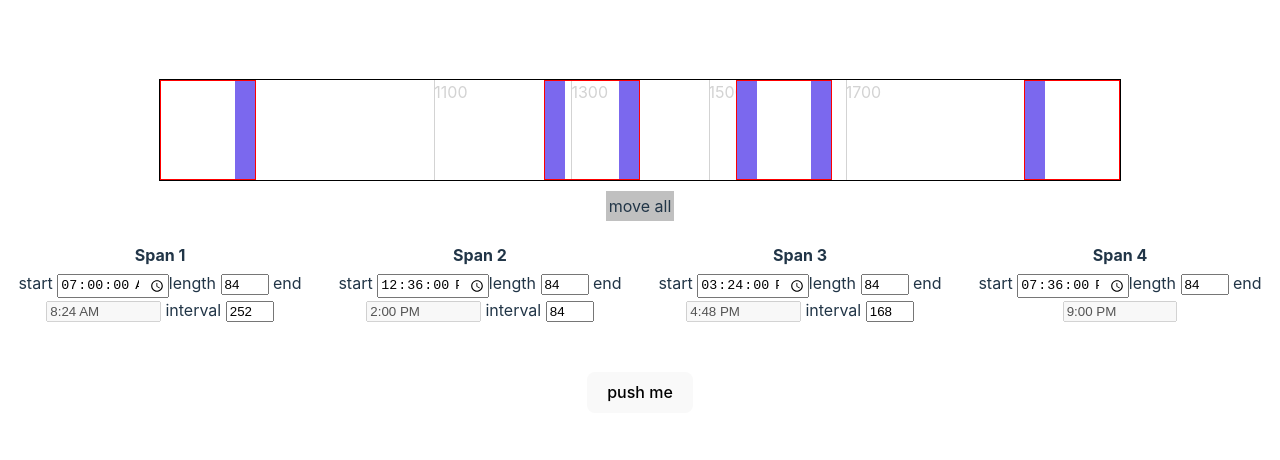
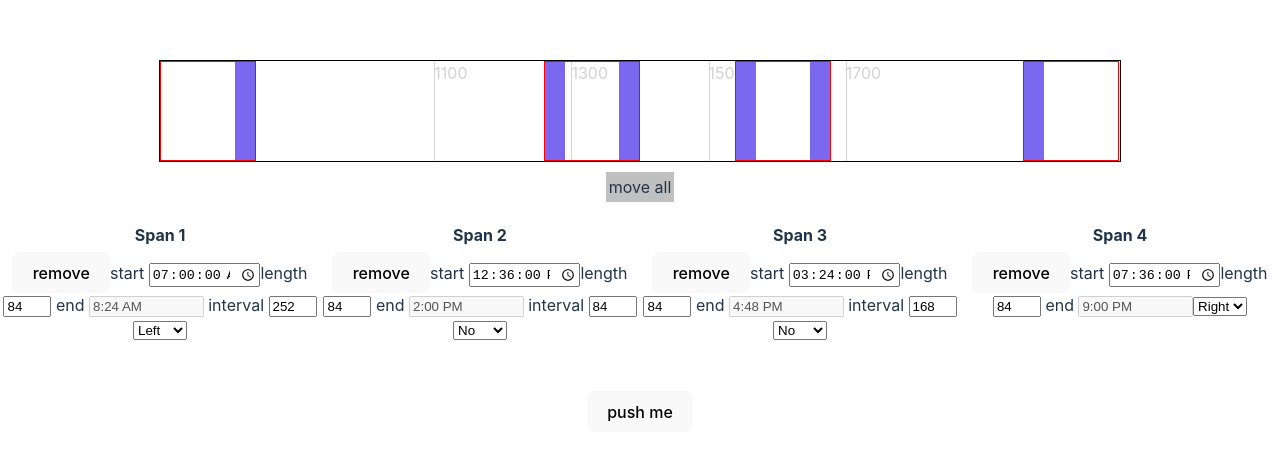
Before and after one commit to jddh/range-manger, a React (Vite) app: page / in a window 1280 px wide. Shown: the part 154-614 px from the top of the page. Built offline with nearby package versions, Linux system fonts and the light colour scheme.

Commit message:
fine-tune grid-snapping; remove nap button

```diff
--- a/src/components/DataPanel.jsx
+++ b/src/components/DataPanel.jsx
@@ -4,10 +4,11 @@ function handleFieldChange(e, child) {
 	console.log(e.target.value, child)
 }
 
-export default function DataPanel ({spanData, units, range, updateData}) {
+export default function DataPanel ({spanData, units, range, updateData, deleteData}) {
 	Units.setUnit(units)
 	Units.setRange(range)
 
+	//TODO if any nap can have fixed values, all the handlers need to account for which edges are available for resize
 	function handleStartChange(e, spanNode) {
 		updateData({x: Units.getPercentFromUnit(e.target.value)}, spanNode.id)
 	}
@@ -21,9 +22,25 @@ export default function DataPanel ({spanData, units, range, updateData}) {
 		const child = spanData[index]
 		const sibling =  spanData[index + 1]
 		const distance = Units.getPercentFromUnit(e.target.value, range, 'minutes')
-		//TODO if sibling is fixed, change length, not position
-		const newX = (child.x + child.size) + distance
-		updateData({x: newX}, sibling.id)
+		if (sibling.fixed == 'right') {
+			const currentX = sibling.x
+			const newX = (child.x + child.size) + distance
+			const delta = currentX - newX
+			const newSize = sibling.size + delta
+			updateData({x: newX, size: newSize}, sibling.id)
+		}
+		else {
+			const newX = (child.x + child.size) + distance
+			updateData({x: newX}, sibling.id)
+		}
+	}
+
+	function handleFixedChange(e, spanNode) {
+		updateData({fixed: e.target.value}, spanNode.id)
+	}
+
+	function handleRemove(id) {
+		deleteData(id)
 	}
 
 	//render
@@ -33,12 +50,16 @@ export default function DataPanel ({spanData, units, range, updateData}) {
 	})
 	const unitFieldType = (units == 'time') ? 'time' : 'number'
 	const unitStep = (units == 'time') ? "1" : ".01"
+	const fixedLabels = ['No', 'Left', 'Right', 'Both']
+	const fixedValues = ['', 'left', 'right', 'both']
 
 	return (
 		<div className="data-panels">
 			{spanData.map((child, index) =>
 				<div className="data-panel" key={child.id}>
 					<h4>Span {index+1}</h4>
+
+					<button className="rm" onClick={() => handleRemove(child.id)}>remove</button>
 
 					<label >start </label><input className='output' value={Units.getUnitValue(child.x,range,24)} onChange={e => handleStartChange(e, child)} type={unitFieldType} step={unitStep}  />
 
@@ -50,6 +71,12 @@ export default function DataPanel ({spanData, units, range, updateData}) {
 						<>
 						<label > interval </label><input className='output' value={Units.getUnitAmount((spanData[index+1].x) - (child.x + child.size))} onChange={e => handleIntervalChange(e, index)} type="number" />
 						</>}
+
+					<select name="" id="" onChange={e => handleFixedChange(e, child)}>
+						{fixedValues.map((fv, i) =>
+							<option value={fv} selected={fv == child.fixed}>{fixedLabels[i]}</option>
+						)}
+					</select>
 				</div>
 			)}
 		</div>
--- a/src/components/Nap.jsx
+++ b/src/components/Nap.jsx
@@ -45,7 +45,6 @@ export default forwardRef(function ({fixed, className, x , size, containerRect,
 		if (!rect) return null
 		const leftOffset = -.65	// will increase towards edges of container
 
-		//TODO fix the pixel overshoot
 		const container = getContainerRect()
 		return rect ? {left: (rect.left) - container.left, right: rect.right - container.left, width: rect.width} : null
 	}
@@ -95,8 +94,8 @@ export default forwardRef(function ({fixed, className, x , size, containerRect,
 				<ResizeHandle downHandler={resizeDownHandler} mover={mover} sizer={sizer} parent={element.current} id={id} reverse/>
 			}
 			<div
-				onMouseDown={movableBody && handleDown}
-				onTouchStart={movableBody && handleDown}
+				onMouseDown={movableBody ? handleDown : null}
+				onTouchStart={movableBody ? handleDown : null}
 				className='body'>
 			</div>
 
--- a/src/components/ShiftSchedule.css
+++ b/src/components/ShiftSchedule.css
@@ -109,7 +109,7 @@ body {
 
 @media screen and (max-width: 900px) {
 	.shifts {
-		width: 95vw;
+		width: 100vw;
 	}
 }
 
--- a/src/components/ShiftSchedule.jsx
+++ b/src/components/ShiftSchedule.jsx
@@ -78,6 +78,7 @@ export default function ShiftSchedule({units, children}) {
 	useEffect(function() {
 		//create data from component children
 		setRect(container.current.getBoundingClientRect())
+		if (napData.length) return
 
 		const ids = 'abcdefghijklmnopq'.split('');
 		const items = Children.map(children, (c, i) => {
@@ -143,7 +144,7 @@ export default function ShiftSchedule({units, children}) {
 	}
 
 	function setNap(props, id) {
-		const ix = napData.findIndex((e) => e.id == id);
+		const ix = napData.findIndex((e) => e.id == id)
 		let data = [...napData]
 		data[ix] = {...data[ix], ...props}
 		setNapData(data)
@@ -156,10 +157,17 @@ export default function ShiftSchedule({units, children}) {
 	function setNaps(naps) {
 		let data = [...napData]
 		naps.forEach(([props, id]) => {
-			const ix = data.findIndex((e) => e.id == id);
+			const ix = data.findIndex((e) => e.id == id)
 			data[ix] = {...data[ix], ...props}
 		})
 
+		setNapData(data)
+	}
+
+	function removeNap(id) {
+		let data = [...napData]
+		const ix = data.findIndex((e) => e.id == id)
+		data.splice(ix, 1)
 		setNapData(data)
 	}
 
@@ -206,8 +214,9 @@ export default function ShiftSchedule({units, children}) {
 
 	function handleMoveAllDown(e) {
 		initClientX = getClientX(e)
-		movingEls = napData.map(({id}) => getNapRef(id).el)
-		activeIDs = napData.map(nd => nd.id)
+		movingEls = napData.map(({id, fixed}) => !fixed ? getNapRef(id).el : null
+		).filter(el => el)
+		activeIDs = napData.map(({id, fixed}) => !fixed ? id : null).filter(id => id)
 		createTravelBounds(movingEls)
 		currentContainerRect = getRect(container.current)
 		movingOffsets = getOffsets(movingEls, e)
@@ -304,13 +313,13 @@ export default function ShiftSchedule({units, children}) {
 	function resizeElement(el, x, reverse) {
 		if (!el) return
 		// el.style.width = x + 'px'
-		const currentWidth = parseInt(el.style.width)
+		const currentWidth = parseFloat(el.style.width)
 		const newWidth = pxToPer(x, currentContainerRect.width, '')
 		const delta = newWidth - currentWidth
 		el.style.width = currentWidth + delta + '%'
 		if (reverse) {
 			// el.style.left = parseInt(el.style.left) + reverse + 'px'
-			el.style.left = parseInt(el.style.left) - delta + '%'
+			el.style.left = parseFloat(el.style.left) - delta + '%'
 		}
 	}
 
@@ -345,7 +354,8 @@ export default function ShiftSchedule({units, children}) {
 			spanData={napData}
 			units={myUnit}
 			range={myRange}
-			updateData={setNap} />
+			updateData={setNap}
+			deleteData={removeNap} />
 		<button onClick={testButton} style={{marginTop: '50px'}}>push me</button>
 		</>
 	)
--- a/src/functions/geometry.js
+++ b/src/functions/geometry.js
@@ -43,5 +43,7 @@ export function getRect(el) {
 }
 
 export function gridSnap(x) {
-	return Math.round(x)
+	const decimalRound = .333		//snap to sub-pixels at these marks
+	const factor = 1 / decimalRound
+	return Math.round(x * factor) / factor
 }
```
